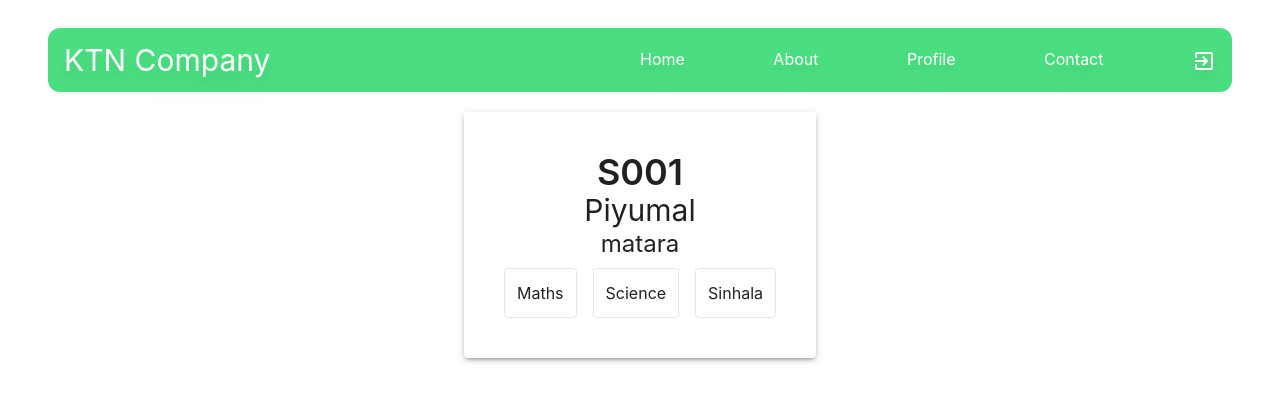
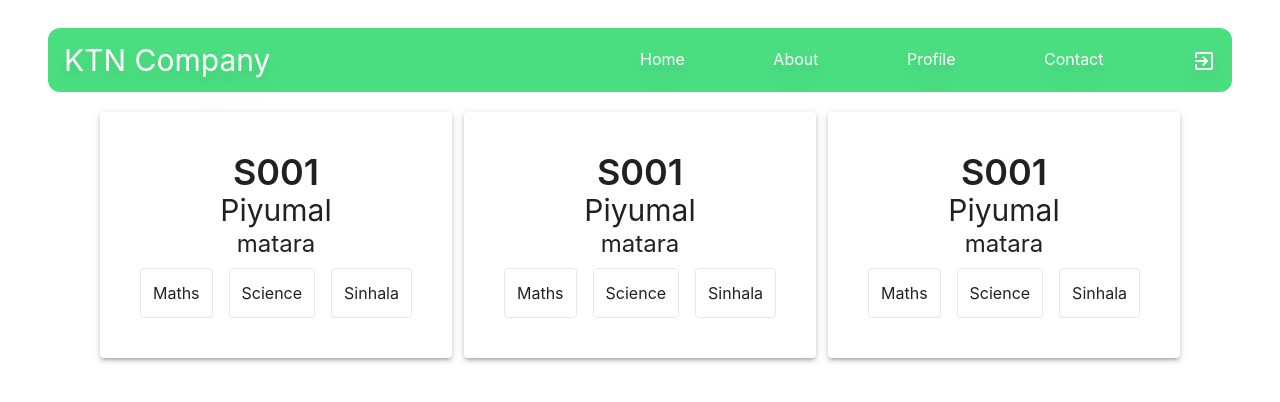
Before and after one commit to PiyumalNipuna60/React-Study-02, a React (Create React App) app in the folder project-02/: page / in a window 1280 px wide. Shown: the top 402 px of the page. Built offline with nearby package versions, Linux system fonts and the light colour scheme.

Commit message:
Add Student compononet

```diff
--- /dev/null
+++ b/project-02/src/components/student/Student.tsx
@@ -0,0 +1,21 @@
+import { Paper } from '@mui/material'
+import React, { Component } from 'react'
+
+export default class Student extends Component {
+  render() {
+    return (
+      <div>
+         <Paper elevation={3} className='p-10 text-center'>
+          <h3 className='text-4xl font-semibold'>S001</h3>
+          <h2 className='text-3xl'>Piyumal</h2>
+          <p className='text-2xl'>matara</p>
+        <div className="flex mt-2 gap-4 justify-center">
+          <span className='p-3 border rounded'>Maths</span>
+          <span className='p-3 border rounded'>Science</span>
+          <span className='p-3 border rounded'>Sinhala</span>
+        </div>
+        </Paper>
+      </div>
+    )
+  }
+}
--- /dev/null
+++ b/project-02/src/components/student/index.js
@@ -0,0 +1 @@
+export { default } from "./Student";
--- a/project-02/src/pages/homePage/HomePage.tsx
+++ b/project-02/src/pages/homePage/HomePage.tsx
@@ -1,22 +1,13 @@
-import { Paper } from '@mui/material'
 import React, { Component } from 'react'
+import Student from '../../components/student/Student'
 
 export default class HomePage extends Component {
   render() {
     return (
-      <div className='flex m-auto p-5 justify-center'>
-        <Paper elevation={3} className='p-10 text-center'>
-          <h3 className='text-4xl font-semibold'>S001</h3>
-          <h2 className='text-3xl'>Piyumal</h2>
-          <p className='text-2xl'>matara</p>
-        <div className="flex mt-2 gap-4 justify-center">
-          <span className='p-3 border rounded'>Maths</span>
-          <span className='p-3 border rounded'>Science</span>
-          <span className='p-3 border rounded'>Sinhala</span>
-        </div>
-        </Paper>
-
-
+      <div className='flex m-auto p-5 justify-center gap-3'>
+        <Student />
+        <Student />
+        <Student />
       </div>
     )
   }
```
Also changed, not shown: project-02/src/components/student/Student.css (added).
